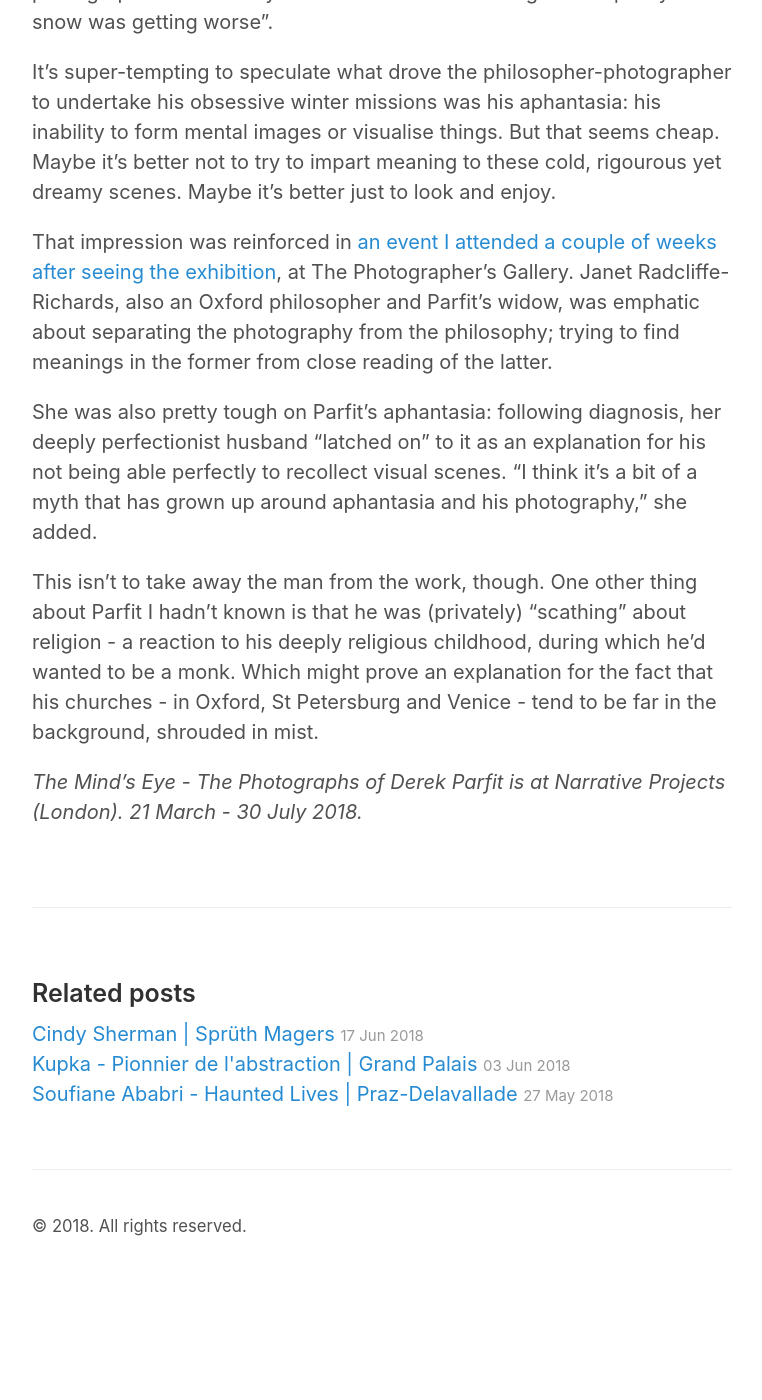
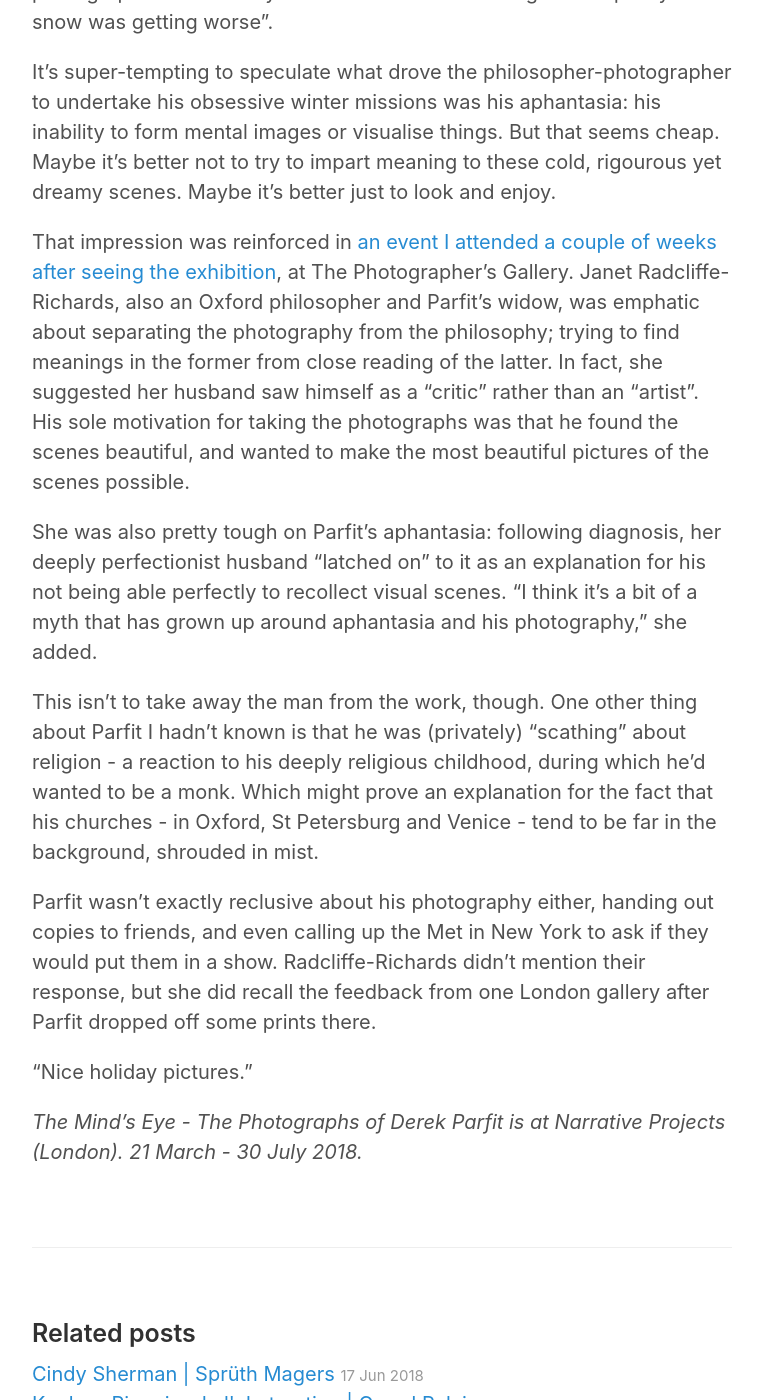
Before and after one commit to JMDKC/jmdkc.github.io, a Jekyll site: the page built from _posts/2018-06-10-parfit-narrative.md, in a window 1280 px wide and 1400 px high, scrolled down 1681 px. Shown: the whole window, without its empty margins (258-1020 px from the left). Built offline with Jekyll 4.4.1, drawn with Linux system fonts in a browser that asks for light colours; before the commit the page ends 2961 px from its top, so only the background shows below that.

Commit message:
update parfit post

```diff
--- a/_posts/2018-06-10-parfit-narrative.md
+++ b/_posts/2018-06-10-parfit-narrative.md
@@ -17,10 +17,14 @@ He returned to some scenes again and again - at different times, or perhaps diff
 
 It's super-tempting to speculate what drove the philosopher-photographer to undertake his obsessive winter missions was his aphantasia: his inability to form mental images or visualise things. But that seems cheap. Maybe it's better not to try to impart meaning to these cold, rigourous yet dreamy scenes. Maybe it's better just to look and enjoy.
 
-That impression was reinforced in [an event I attended a couple of weeks after seeing the exhibition](https://thephotographersgallery.org.uk/whats-on/talks-and-events/minds-eye-photographs-derek-parfit), at The Photographer's Gallery. Janet Radcliffe-Richards, also an Oxford philosopher and Parfit's widow, was emphatic about separating the photography from the philosophy; trying to find meanings in the former from close reading of the latter.
+That impression was reinforced in [an event I attended a couple of weeks after seeing the exhibition](https://thephotographersgallery.org.uk/whats-on/talks-and-events/minds-eye-photographs-derek-parfit), at The Photographer's Gallery. Janet Radcliffe-Richards, also an Oxford philosopher and Parfit's widow, was emphatic about separating the photography from the philosophy; trying to find meanings in the former from close reading of the latter. In fact, she suggested her husband saw himself as a "critic" rather than an "artist". His sole motivation for taking the photographs was that he found the scenes beautiful, and wanted to make the most beautiful pictures of the scenes possible.
 
 She was also pretty tough on Parfit's aphantasia: following diagnosis, her deeply perfectionist husband "latched on" to it as an explanation for his not being able perfectly to recollect visual scenes. "I think it's a bit of a myth that has grown up around aphantasia and his photography," she added.
 
 This isn't to take away the man from the work, though. One other thing about Parfit I hadn't known is that he was (privately) "scathing" about religion - a reaction to his deeply religious childhood, during which he'd wanted to be a monk. Which might prove an explanation for the fact that his churches - in Oxford, St Petersburg and Venice - tend to be far in the background, shrouded in mist.
 
+Parfit wasn't exactly reclusive about his photography either, handing out copies to friends, and even calling up the Met in New York to ask if they would put them in a show. Radcliffe-Richards didn't mention their response, but she did recall the feedback from one London gallery after Parfit dropped off some prints there.
+
+"Nice holiday pictures."
+
 *The Mind's Eye - The Photographs of Derek Parfit is at Narrative Projects (London). 21 March - 30 July 2018.*
```
